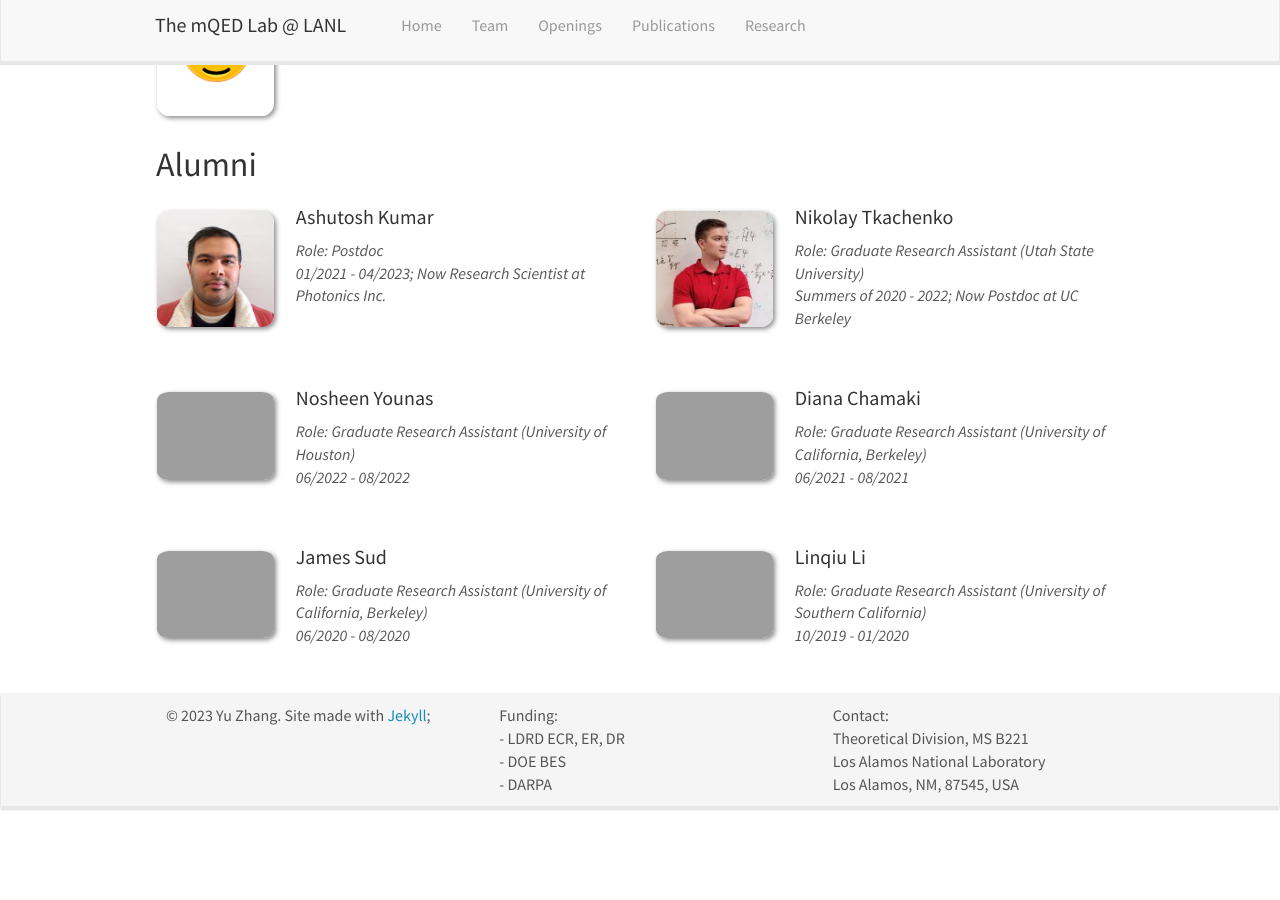
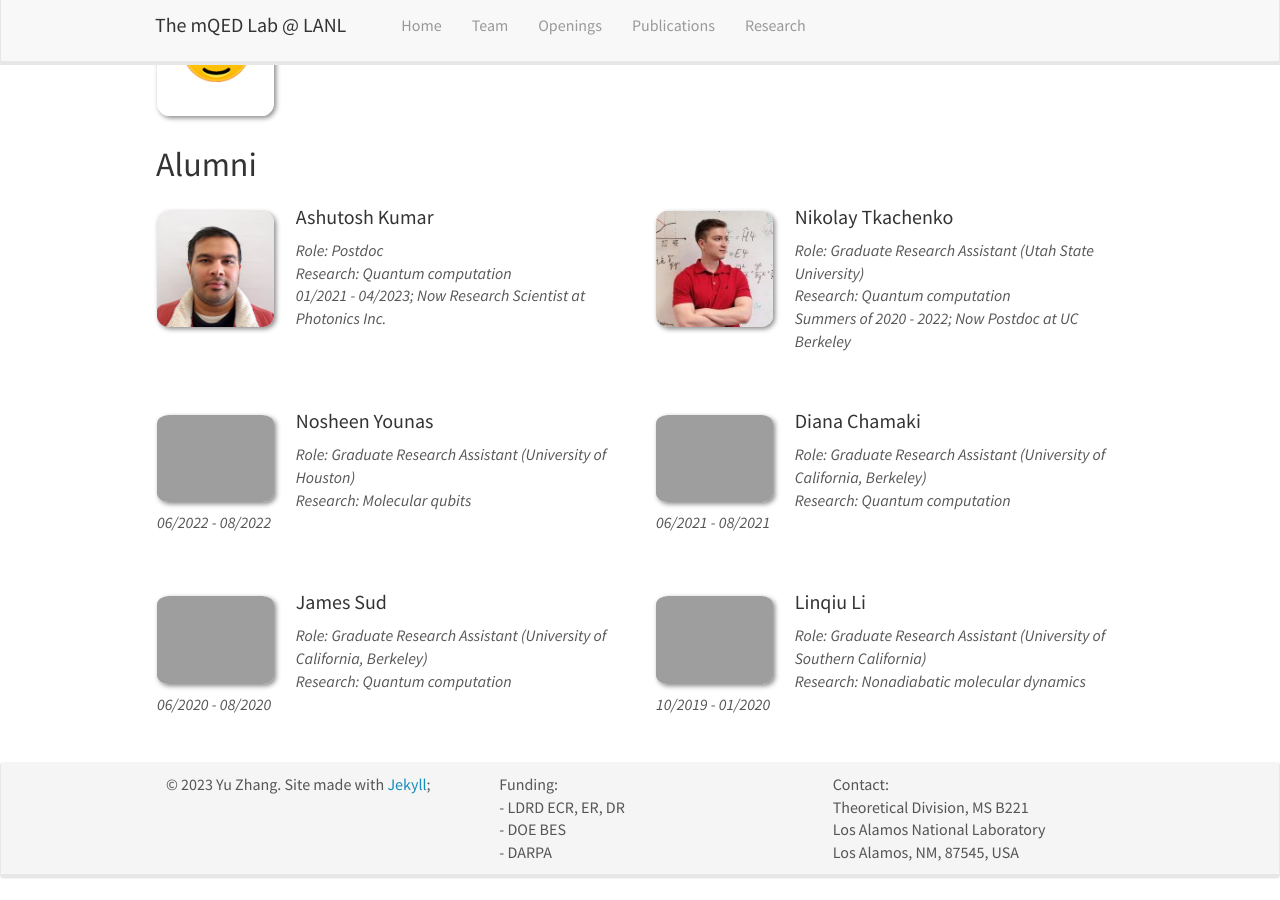
Before and after one commit to ares201005/ares201005.github.io, a Jekyll site: the page built from _pages/team.md, in a window 1280 px wide and 900 px high, scrolled down 943 px. Built offline with Jekyll 4.4.1, drawn with Linux system fonts in a browser that asks for light colours; nearby versions of some CDN libraries; a style sheet for code colours, icons or effects is not loaded; before the commit the page ends 1775 px from its top, so only the background shows below that.

Commit message:
update team

```diff
--- a/_data/alumni_members.yml
+++ b/_data/alumni_members.yml
@@ -1,6 +1,7 @@
 - name: Ashutosh Kumar
   photo: ashutosh.jpeg
   info: Postdoc
+  research: Quantum computation
   duration: 01/2021 - 04/2023; Now Research Scientist at Photonics Inc.
   email:
   number_educ: 1
@@ -9,6 +10,7 @@
 - name: Nikolay Tkachenko
   photo: nikolay.jpeg
   info: Graduate Research Assistant (Utah State University)
+  research: Quantum computation
   duration: Summers of 2020 - 2022; Now Postdoc at UC Berkeley
   email:
   number_educ: 1
@@ -17,6 +19,7 @@
 - name:  Nosheen Younas
   photo:
   info: Graduate Research Assistant (University of Houston)
+  research: Molecular qubits
   duration: 06/2022 - 08/2022
   email:
   number_educ: 1
@@ -25,6 +28,7 @@
 - name:  Diana Chamaki
   photo:
   info: Graduate Research Assistant (University of California, Berkeley)
+  research: Quantum computation
   duration: 06/2021 - 08/2021
   email:
   number_educ: 1
@@ -33,6 +37,7 @@
 - name:  James Sud
   photo:
   info: Graduate Research Assistant (University of California, Berkeley)
+  research: Quantum computation
   duration: 06/2020 - 08/2020
   email:
   number_educ: 1
@@ -41,6 +46,7 @@
 - name:  Linqiu Li
   photo:
   info: Graduate Research Assistant (University of Southern California)
+  research: Nonadiabatic molecular dynamics
   duration: 10/2019 - 01/2020
   email:
   number_educ: 1
--- a/_pages/team.md
+++ b/_pages/team.md
@@ -157,7 +157,7 @@ Jump to [staff](#staff), [master and bachelor students](#master-and-bachelor-stu
 <div class="col-sm-6 clearfix">
   <img src="{{ site.url }}{{ site.baseurl }}/images/teampic/{{ member.photo }}" class="img-responsive" width="25%" style="float: left" />
   <h4>{{ member.name }}</h4>
-  <i> Role: {{ member.info }} <br>  {{ member.duration }}
+  <i> Role: {{ member.info }}  <br> Research: {{member.research}} <br>  {{ member.duration }}
    </i>
   <ul style="overflow: hidden">
 
```
Also changed, not shown: _data/publist.yml (+10 -0 lines).
